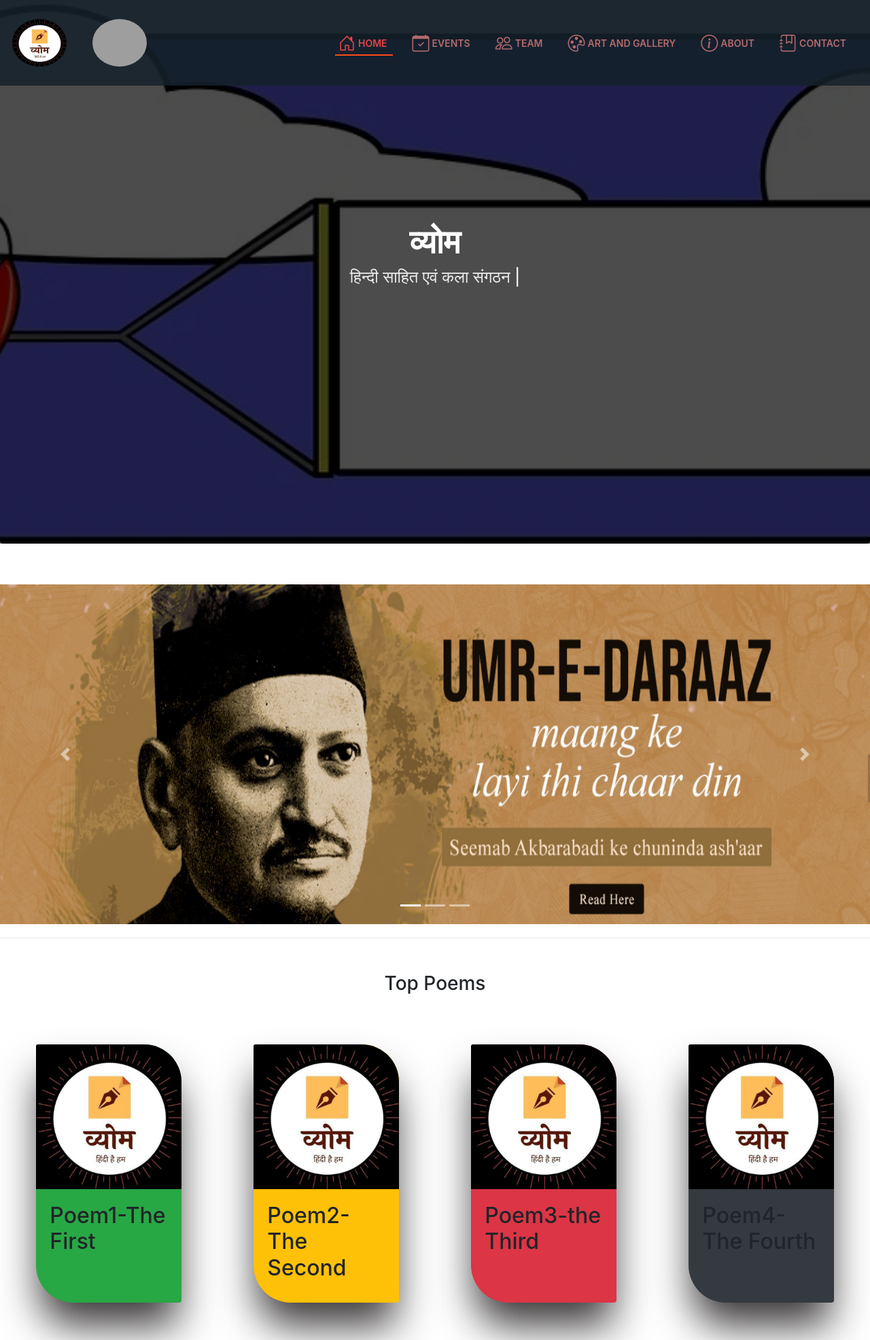
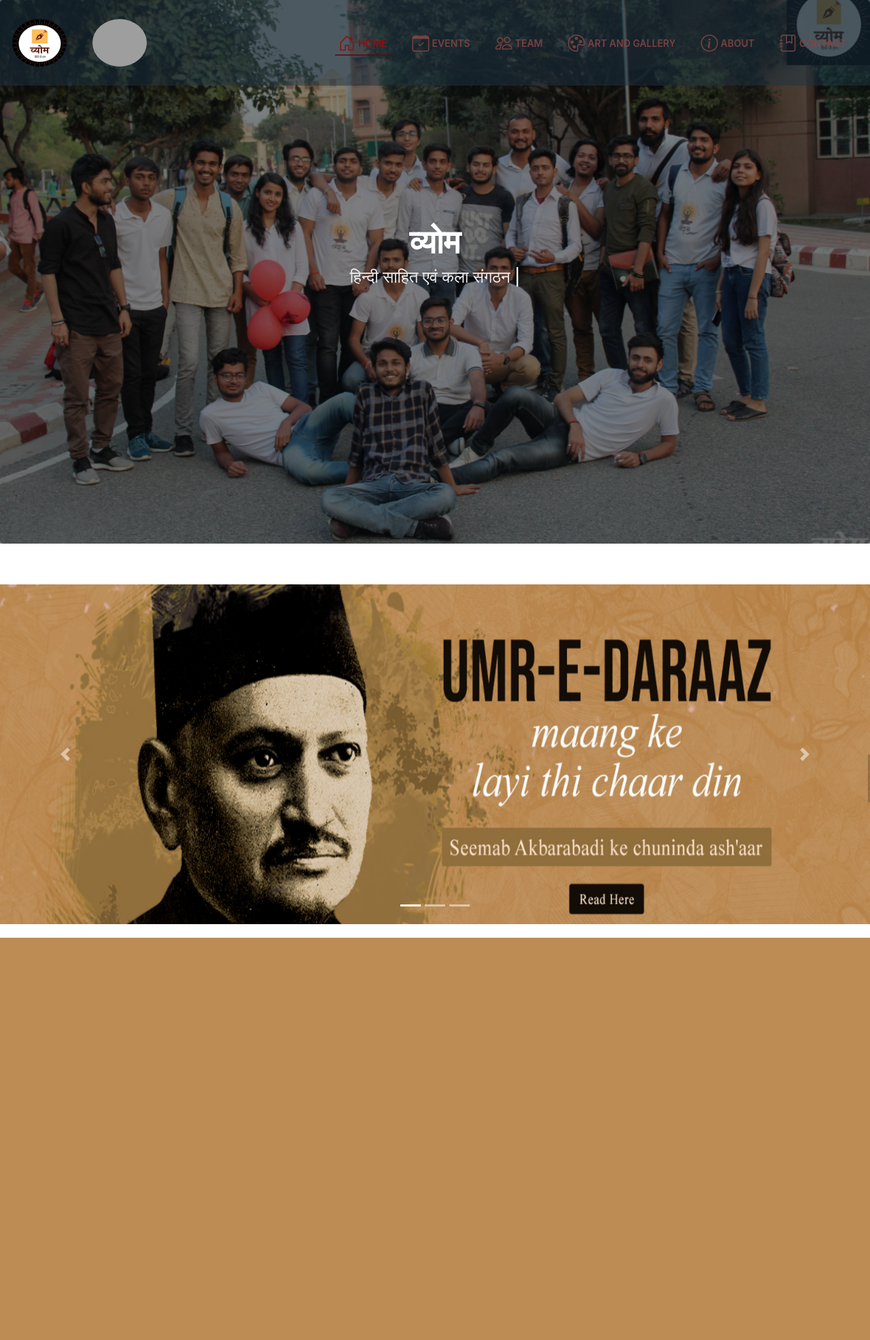
Before and after one commit to Rishujss/vyom_website, a Flask app: page / in a window 1280 px wide. Shown: the whole page at 68% size. After the commit the page ends 1380 px from the top, so only its background shows below. Run offline with Flask 2, Linux system fonts and the light colour scheme; some libraries are stand-ins or nearby versions; grey boxes are pictures that could not be loaded.

Commit message:
homepage change

```diff
--- a/static/css/style.css
+++ b/static/css/style.css
@@ -9,7 +9,7 @@ html,body{
   transition: all 0.5s;
   z-index: 997;
   padding: 20px 0;
-  background: rgba(21, 34, 43, 0.85);
+  background: rgba(28, 52, 69, 0.5);
 }
 
 #header.header-scrolled, #header.header-inner-pages {
@@ -58,7 +58,7 @@ html,body{
   font-size: 14px;
   text-transform: uppercase;
   font-weight: 600;
-  color: rgba(199, 115, 115, 0.9);
+  color: rgba(131, 70, 70, 0.9);
   white-space: nowrap;
   transition: 0.3s;
 }
@@ -76,7 +76,7 @@ html,body{
   height: 2px;
   bottom: -6px;
   right: 0;
-  background-color: #ff4a17;
+  background-color: #610a0ac4;
   visibility: hidden;
   width: 0px;
   transition: all 0.3s ease-in-out 0s;
@@ -88,7 +88,7 @@ html,body{
 }
 
 .navbar-collapse a:hover, .navbar-collapse .active, .navbar-collapse .active:focus, .navbar-collapse li:hover > a {
-  color: rgb(228, 70, 70);
+  color: rgb(136, 20, 20);
 }
 
 .navbar-btn{
@@ -106,7 +106,7 @@ html,body{
   position: relative;
   width: 100vw;
   height: 100vh;
-  background: url(/assests/images/advertise.jpg) top center;
+  background: url( ../images/vyomfamily.JPG) top center;
   background-repeat: no-repeat;
   background-position: center;
   background-size: cover;
@@ -116,7 +116,7 @@ html,body{
 
 #hero:before {
   content: "";
-  background: rgba(0, 0, 0, 0.7);
+  background: rgba(0, 0, 0,0.5);
   position: absolute;
   bottom: 0;
   top: 0;
@@ -171,8 +171,8 @@ html,body{
   border-radius: 4px;
   transition: 0.5s;
   color: #fff;
-  background: #ff4a17;
-  border: 2px solid #ff4a17;
+  background: #ff1717;
+  border: 2px solid #ff1717;
 }
 
 #hero .btn-get-started:hover {
@@ -200,7 +200,7 @@ html,body{
 }
 
 #hero .btn-watch-video:hover i {
-  color: #ff4a17;
+  color: #ff1717;
 }
 main{
   width: 100vw;
--- a/templates/home.html
+++ b/templates/home.html
@@ -44,58 +44,6 @@ active
             </div>
         </div>
     </section>
-    <hr />
-    <section id="top-poem">
-        <div class="row-header d-flex justify-content-center p-4">
-            <h3 class="top-poem-heading">Top Poems</h3>
-        </div>
-        <div class="cards">
-            <div class="card col-lg-2 col-sm-5 bg-success align-items-center round">
-                <img src="../assests/images/logo1.png" class="card-img-top img-fluid" alt="top-poem-4">
-                <div class="card-body">
-                    <h2 class="card-title">Poem1-The First</h2>
-                    <p class="card-desc text-justify">Some quick example text to build on the card title and make up
-                        the bulk of the card's content.
-                        Lorem ipsum dolor sit amet, consectetur adipisicing elit. Debitis corrupti quas deleniti
-                        iusto. Eius delectus dolore aliquid fugit consequatur id! Saepe, labore eius.
-                    </p>
-                </div>
-            </div>
-            <div class="card col-lg-2 col-sm-5 bg-warning align-items-center round">
-                <img src="../assests/images/logo1.png" class="card-img-top img-fluid" alt="top-poem-4">
-                <div class="card-body">
-                    <h2 class="card-title">Poem2-The Second</h2>
-                    <p class="card-desc text-justify">Some quick example text to build on the card title and make up
-                        the bulk of the card's content.
-                        Lorem ipsum dolor sit amet, consectetur adipisicing elit. Debitis corrupti quas deleniti
-                        iusto. Eius delectus dolore aliquid fugit consequatur id! Saepe, labore eius.
-                    </p>
-                </div>
-            </div>
-            <div class="card col-lg-2 col-sm-5 bg-danger align-items-center round">
-                <img src="../assests/images/logo1.png" class="card-img-top img-fluid" alt="top-poem-4">
-                <div class="card-body">
-                    <h2 class="card-title">Poem3-the Third</h2>
-                    <p class="card-desc text-justify">Some quick example text to build on the card title and make up
-                        the bulk of the card's content.
-                        Lorem ipsum dolor sit amet, consectetur adipisicing elit. Debitis corrupti quas deleniti
-                        iusto. Eius delectus dolore aliquid fugit consequatur id! Saepe, labore eius.
-                    </p>
-                </div>
-            </div>
-            <div class="card col-lg-2 col-sm-5 bg-dark align-items-center round">
-                <img src="../assests/images/logo1.png" class="card-img-top img-fluid" alt="top-poem-4">
-                <div class="card-body">
-                    <h2 class="card-title">Poem4-The Fourth</h2>
-                    <p class="card-desc text-justify">Some quick example text to build on the card title and make up
-                        the bulk of the card's content.
-                        Lorem ipsum dolor sit amet, consectetur adipisicing elit. Debitis corrupti quas deleniti
-                        iusto. Eius delectus dolore aliquid fugit consequatur id! Saepe, labore eius.
-                    </p>
-                </div>
-            </div>
-        </div>
-    </section>
 </main>
 
 {% endblock body %}
```
Also changed, not shown: templates/events.html (+4 -4 lines), static/images/vyomfamily.JPG (added).
